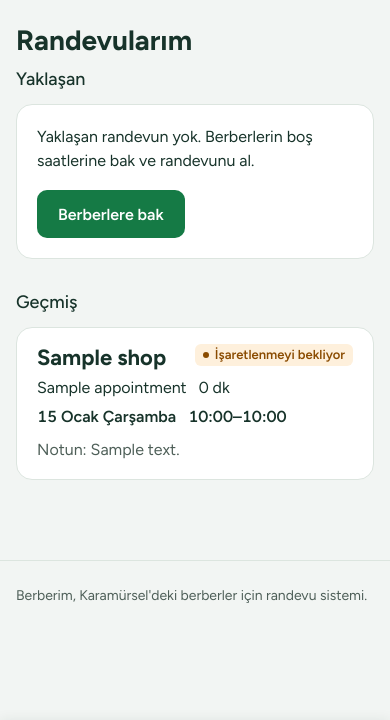
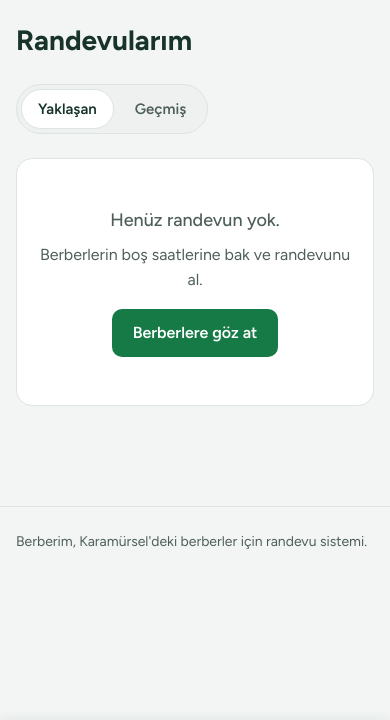
Before and after one commit to ensarakbas77/BerberimApp, a Django app: page /randevularim/ in a window 390 px wide. Shown: the part 57-777 px from the top of the page. Run offline with Django 5.2, Linux system fonts and the light colour scheme; a user stored in the database is signed in; tables that the repository leaves empty hold one stand-in row (values such as "Sample post"); parts of the project's set-up code (start-up, migrations or seed data) failed here and were passed over; some web fonts are replaced.

Commit message:
Arayüz yenileme, Adım 3: randevu akışı
- Randevu alma: numaralı adımlar (hizmet, gün, saat, not), hizmet satırları, gün çipleri (bugün limon noktası, kapalı günler pasif), limon saat hapları
- Randevu fişi: dükkan ve hizmet, kesik çizgi ve yan çentikler, gün, limon saat, onay butonu; kısıt nedeni fişin içinde
- Mobil alt eylem çubuğu: saat seçilince belirir, seçili saat hapı ve "Randevuyu onayla" (fişteki butonla aynı form)
- booking.js yeniden yazıldı: API ve form sözleşmesi aynı; iskelet yükleme, seçili gün çipini görünüme kaydırma, fiş saatinde 180 ms belirme animasyonu
- Randevularım: "Yaklaşan | Geçmiş" bölümlü kontrol (JS yoksa iki bölüm alt alta), tarih bloğu, düz metin saat (limon yalnızca alınabilir saat), dükkan iptali kırmızı kutuda, tek boş durum
- Eski direk şeridi vurgusu yerine yeni randevu çerçeve ile vurgulanır
- pages.css: eski Faz 5 geçiş grupları silindi
- Metin/işaretleme değişikliği yüzünden testler güncellendi (boş durum metni, yeni randevu vurgusu, fişteki kısıt notu); 12 yeni test
- Backend, URL, şablon adı, context ve form alanı değişmedi

Co-Authored-By: Claude Sonnet 5 <noreply@anthropic.com>

```diff
--- a/static/css/pages.css
+++ b/static/css/pages.css
@@ -421,6 +421,184 @@
   margin-bottom: var(--s-5);
 }
 
+/* ===== Randevu alma (§10.4) ===== */
+.booking-layout {
+  display: grid;
+  gap: var(--s-5);
+}
+
+.booking-layout > * {
+  min-width: 0;
+}
+
+@media (min-width: 1024px) {
+  .booking-layout {
+    grid-template-columns: minmax(0, 1fr) 360px;
+    gap: var(--s-7);
+    align-items: start;
+  }
+
+  .booking-receipt {
+    position: sticky;
+    top: calc(var(--header-h) + var(--s-4));
+  }
+}
+
+.booking-steps {
+  max-width: 720px;
+}
+
+.booking-step {
+  min-width: 0;
+  margin: 0 0 var(--s-5);
+  padding: 0;
+  border: 0;
+}
+
+.booking-step legend,
+.booking-step__title {
+  display: block;
+  margin: 0 0 var(--s-3);
+  padding: 0;
+  font-size: 18px;
+  font-weight: 700;
+}
+
+/* Adımlar gerçekten sıralı: numara Unbounded, ink-2 */
+.step-num {
+  display: inline-block;
+  min-width: 1.5em;
+  color: var(--ink-2);
+  font-family: var(--font-display);
+  font-size: 15px;
+  font-weight: 500;
+}
+
+.booking-receipt .btn {
+  margin-top: var(--s-4);
+}
+
+.receipt__note {
+  margin: var(--s-3) 0 0;
+  color: var(--red);
+  font-size: 14px;
+  font-weight: 600;
+}
+
+/* ===== Randevularım (§10.6) ===== */
+html.js .panel-title {
+  position: absolute;
+  width: 1px;
+  height: 1px;
+  margin: -1px;
+  padding: 0;
+  overflow: hidden;
+  clip: rect(0, 0, 0, 0);
+  white-space: nowrap;
+  border: 0;
+}
+
+.segmented {
+  margin: var(--s-4) 0 var(--s-5);
+}
+
+.appointment-list {
+  display: grid;
+  gap: var(--s-3);
+  margin: 0;
+  padding: 0;
+  list-style: none;
+}
+
+.appointment {
+  border: 1px solid var(--line);
+  border-radius: var(--r-lg);
+  background: var(--surface);
+  scroll-margin-top: calc(var(--header-h) + var(--s-4));
+}
+
+.appointment--new {
+  border-color: var(--ink);
+  box-shadow: 0 0 0 1px var(--ink);
+}
+
+.appointment__main {
+  display: flex;
+  gap: var(--s-4);
+  padding: var(--s-4) var(--s-5);
+}
+
+.appointment__body {
+  flex: 1;
+  min-width: 0;
+}
+
+.appointment__head {
+  display: flex;
+  align-items: flex-start;
+  justify-content: space-between;
+  gap: var(--s-3);
+}
+
+.appointment__shop {
+  margin: 0 0 var(--s-1);
+  font-size: 19px;
+  overflow-wrap: anywhere;
+}
+
+.appointment__shop a {
+  color: var(--ink);
+  text-decoration: none;
+}
+
+.appointment__shop a:hover {
+  text-decoration: underline;
+}
+
+.appointment__service,
+.appointment__when {
+  display: flex;
+  flex-wrap: wrap;
+  gap: 2px var(--s-3);
+  margin: 0 0 var(--s-1);
+}
+
+.appointment__when {
+  font-weight: 600;
+}
+
+.appointment__note,
+.appointment__info {
+  margin: var(--s-2) 0 0;
+  color: var(--ink-2);
+}
+
+.appointment__notice {
+  margin: var(--s-3) 0 0;
+  padding: var(--s-2) var(--s-3);
+  border-radius: var(--r-md);
+}
+
+.appointment__notice--danger {
+  background: var(--red-tint);
+  color: var(--red);
+  font-weight: 600;
+}
+
+.appointment__foot {
+  padding: var(--s-3) var(--s-5);
+  border-top: 2px dashed var(--line);
+}
+
+.appointment__foot .appointment__info {
+  margin: 0;
+}
+
+/* Sessiz tehlikeli buton kartın metniyle hizalı dursun */
+.appointment__foot .btn--danger {
+  margin-left: calc(var(--s-3) * -1);
+}
+
 /* ===== GEÇİŞ KATMANI =====
    Henüz yeni tasarıma taşınmamış sayfaların eski işaretlemesi için; yeni tokenlarla yeniden renklendirildi.
    Her grup, ilgili sayfa yeni işaretlemeye geçince silinir (Adım 2–4); Adım 5'te katman tamamen kalkar. */
@@ -620,94 +798,6 @@
 
 /* @gecis:end */
 
-/* @gecis:start Randevu alma ve Randevularım (Faz 5) */
-.back-link {
-  margin: 0 0 8px;
-}
-
-.booking-form {
-  max-width: 720px;
-}
-
-.booking-step {
-  min-width: 0;
-  margin: 0 0 24px;
-  padding: 0;
-  border: 0;
-}
-
-.booking-step legend {
-  margin: 0 0 8px;
-  padding: 0;
-  font-size: 1.125rem;
-  font-weight: 700;
-}
-
-/* @gecis:end */
-
-/* @gecis:start Randevularım */
-.appointment-list {
-  display: grid;
-  gap: 12px;
-  margin: 0;
-  padding: 0;
-  list-style: none;
-}
-
-.appointment {
-  border: 1px solid var(--line);
-  border-radius: var(--r-lg);
-  background: var(--surface);
-  overflow: hidden;
-  scroll-margin-top: 16px;
-}
-
-.appointment__body {
-  padding: 16px 20px;
-}
-
-.appointment__head {
-  display: flex;
-  align-items: flex-start;
-  justify-content: space-between;
-  gap: 12px;
-}
-
-.appointment__shop {
-  margin: 0 0 4px;
-  font-size: 1.375rem;
-  overflow-wrap: anywhere;
-}
-
-.appointment__shop a {
-  color: var(--ink);
-  text-decoration: none;
-}
-
-.appointment__shop a:hover {
-  color: var(--green);
-}
-
-.appointment__service,
-.appointment__when {
-  display: flex;
-  flex-wrap: wrap;
-  gap: 2px 12px;
-  margin: 0 0 4px;
-}
-
-.appointment__when {
-  font-weight: 600;
-}
-
-.appointment__note,
-.appointment__info {
-  margin: 8px 0 0;
-  color: var(--ink-2);
-}
-
-/* @gecis:end */
-
 /* @gecis:start Randevu yönetimi (Faz 6): gün gezintisi, sayaçlar, sahip satırları, düzenleme */
 .day-nav {
   display: flex;
--- a/static/js/app.js
+++ b/static/js/app.js
@@ -74,6 +74,7 @@
         button.setAttribute("aria-selected", button.getAttribute("data-segment") === name ? "true" : "false");
       });
       panels.forEach(function (panel) {
+        panel.setAttribute("role", "tabpanel");
         panel.hidden = panel.getAttribute("data-segment-panel") !== name;
       });
     }
--- a/templates/bookings/my_appointments.html
+++ b/templates/bookings/my_appointments.html
@@ -7,8 +7,13 @@
 
 {% include "partials/_restriction_box.html" %}
 
-<section class="detail-section" aria-labelledby="upcoming-title">
-  <h2 id="upcoming-title">Yaklaşan</h2>
+<div class="segmented js-only" role="tablist" aria-label="Randevu listesi" data-js="segmented">
+  <button type="button" class="segmented__btn" role="tab" data-segment="upcoming" aria-selected="true">Yaklaşan</button>
+  <button type="button" class="segmented__btn" role="tab" data-segment="past" aria-selected="false">Geçmiş</button>
+</div>
+
+<section class="detail-section" aria-labelledby="upcoming-title" data-segment-panel="upcoming">
+  <h2 id="upcoming-title" class="panel-title">Yaklaşan</h2>
   {% if upcoming %}
   <ul class="appointment-list">
     {% for appointment in upcoming %}
@@ -16,15 +21,16 @@
     {% endfor %}
   </ul>
   {% else %}
-  <div class="panel">
-    <p>Yaklaşan randevun yok. Berberlerin boş saatlerine bak ve randevunu al.</p>
-    <a class="btn btn--primary" href="{% url 'shops:list' %}">Berberlere bak</a>
+  <div class="empty">
+    <p class="empty__title">Henüz randevun yok.</p>
+    <p>Berberlerin boş saatlerine bak ve randevunu al.</p>
+    <a class="btn btn--primary" href="{% url 'shops:list' %}">Berberlere göz at</a>
   </div>
   {% endif %}
 </section>
 
-<section class="detail-section" aria-labelledby="past-title">
-  <h2 id="past-title">Geçmiş</h2>
+<section class="detail-section" aria-labelledby="past-title" data-segment-panel="past">
+  <h2 id="past-title" class="panel-title">Geçmiş</h2>
   {% if past %}
   <ul class="appointment-list">
     {% for appointment in past %}
@@ -32,8 +38,8 @@
     {% endfor %}
   </ul>
   {% else %}
-  <div class="panel">
-    <p>Geçmiş randevun yok.</p>
+  <div class="empty">
+    <p class="empty__title">Geçmiş randevun yok.</p>
   </div>
   {% endif %}
 </section>
--- a/templates/partials/_appointment_card.html
+++ b/templates/partials/_appointment_card.html
@@ -1,7 +1,12 @@
 {% load berberim %}{% comment %}Kullanım: {% include "partials/_appointment_card.html" with appointment=appointment %}
-Müşterinin randevu kartı. `appointment.is_new` ise "Randevu fişi" görünümünde gelir ve şerit bir kez döner (PROJECT.md §9.6).{% endcomment %}
-<li class="appointment{% if appointment.is_new %} receipt receipt--new{% endif %}" id="randevu-{{ appointment.pk }}">
-  {% if appointment.is_new %}<div class="receipt__stripe" aria-hidden="true"></div>{% endif %}
+Müşterinin randevu kartı: randevu fişinin sade hâli (FRONTEND-TASARIM.md §8.8, §10.6). Yaklaşan randevuda saat limon hap değil düz metindir
+(limon yalnızca alınabilir saati işaretler). `appointment.is_new` ise kart vurgulanır.{% endcomment %}
+<li class="appointment{% if appointment.is_new %} appointment--new{% endif %}" id="randevu-{{ appointment.pk }}">
+  <div class="appointment__main">
+    <div class="date-block" aria-hidden="true">
+      <span class="date-block__num tabular">{{ appointment.date|date:"j" }}</span>
+      <span class="date-block__meta">{{ appointment.date|date:"M" }} {{ appointment.date|date:"D" }}</span>
+    </div>
     <div class="appointment__body">
       <div class="appointment__head">
         <h3 class="appointment__shop"><a href="{{ appointment.shop.get_absolute_url }}">{{ appointment.shop.name }}</a></h3>
@@ -17,24 +22,27 @@ Müşterinin randevu kartı. `appointment.is_new` ise "Randevu fişi" görünüm
         <span>{{ appointment.start_time|time:"H:i" }}–{{ appointment.end_time|time:"H:i" }}</span>
       </p>
       {% if appointment.customer_note %}<p class="appointment__note">Notun: {{ appointment.customer_note }}</p>{% endif %}
-
       {% if appointment.display_status == "completed" %}
       <p class="appointment__info">Sıhhatler olsun!</p>
       {% elif appointment.display_status == "cancelled" %}
         {% if appointment.cancelled_by == "shop" %}
-      <p class="appointment__info">Dükkan iptal etti{% if appointment.cancel_reason %}: {{ appointment.cancel_reason }}{% endif %}</p>
+        <p class="appointment__notice appointment__notice--danger">Dükkan iptal etti{% if appointment.cancel_reason %}: {{ appointment.cancel_reason }}{% endif %}</p>
         {% else %}
         <p class="appointment__info">Sen iptal ettin.</p>
         {% endif %}
-    {% elif appointment.display_status == "scheduled" %}
+      {% endif %}
+    </div>
+  </div>
+  {% if appointment.display_status == "scheduled" %}
+  <div class="appointment__foot">
     {% if appointment.can_cancel %}
     <form method="post" action="{% url 'bookings:cancel' appointment.pk %}" class="inline-form" data-confirm="Bu randevuyu iptal etmek istediğine emin misin?">
       {% csrf_token %}
-        <button type="submit" class="btn btn--danger">Randevuyu iptal et</button>
+      <button type="submit" class="btn btn--danger btn--sm">Randevuyu iptal et</button>
     </form>
     {% else %}
     <p class="appointment__info">Randevuna 1 saatten az kaldı. İptal için dükkanı ara: <a href="tel:{{ appointment.shop.phone|tel_href }}">{{ appointment.shop.phone|phone }}</a></p>
     {% endif %}
+  </div>
   {% endif %}
-  </div>
 </li>
```
Also changed, not shown: PROJECT.md (+1 -0 lines), bookings/tests/test_booking_design.py (added, +140 -0 lines), bookings/tests/test_booking_page.py (+1 -1 lines), bookings/tests/test_my_appointments.py (+13 -13 lines), bookings/tests/test_restriction.py (+6 -2 lines), static/js/booking.js (+77 -18 lines), templates/bookings/book.html (+41 -17 lines). Lines whose indentation alone changed are shown as unchanged.
